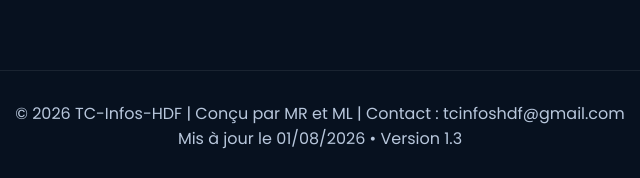
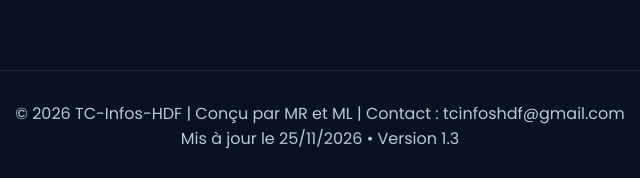
Before and after one commit to mathraptor59/TC-Infos-HDF, a plain HTML site: page index.html in a window 1280 px wide. Shown: the part 2100-2278 px from the top of the page, 320-960 px from the left. Drawn offline with Linux system fonts and the light colour scheme.

Commit message:
MAJ date de MAJ

```diff
--- a/index.html
+++ b/index.html
@@ -531,7 +531,7 @@
     © 2026 TC-Infos-HDF | Conçu par MR et ML |
     Contact : <a href="mailto:tcinfoshdf@gmail.com">tcinfoshdf@gmail.com</a>
     <br>
-    Mis à jour le 01/08/2026 • Version 1.3
+    Mis à jour le 25/11/2026 • Version 1.3
 </footer>
 
 </body>
```
Also changed, not shown: lesbus.html (+1 -1 lines).
